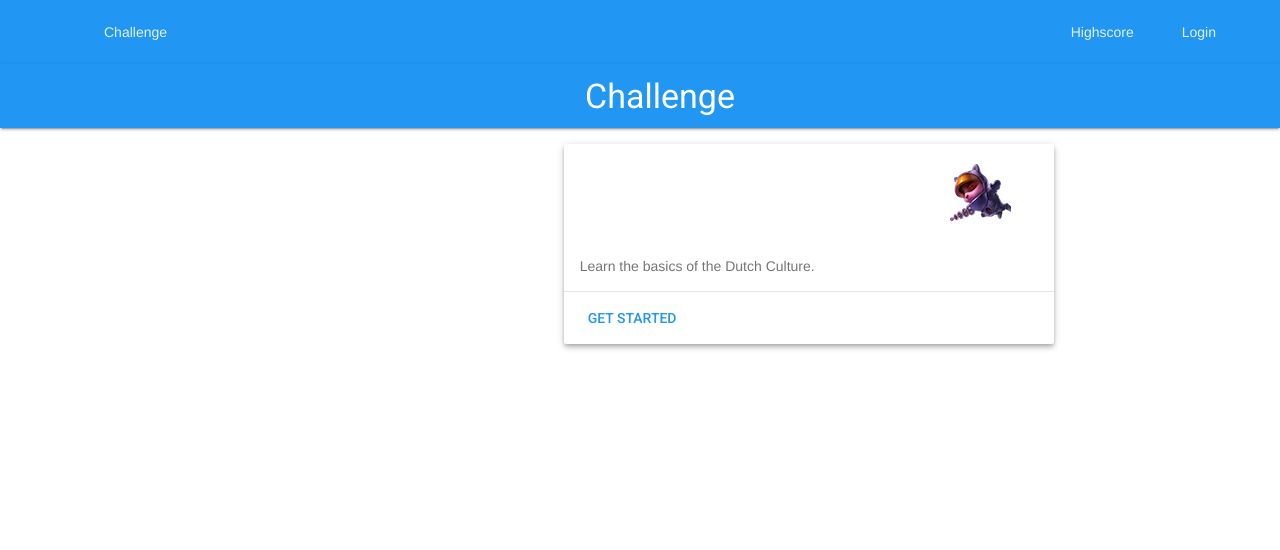
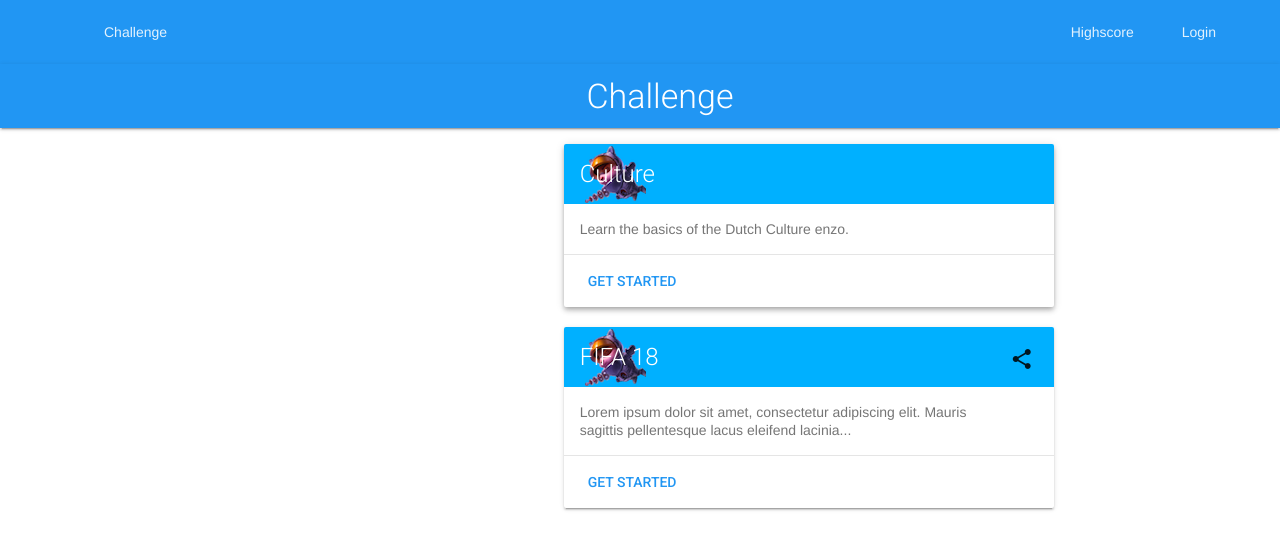
Before and after one commit to alt-daniel/project-REM, a plain HTML site: page index.html in a window 1280 px wide. Drawn offline with nearby package versions, Linux system fonts and the light colour scheme.

Commit message:
kleine update

```diff
--- a/css/style.css
+++ b/css/style.css
@@ -1,10 +1,15 @@
-.demo-card-event>.dutch {
-    color: #fff;
-    background: url('../img/teemo.png') center right 10% no-repeat  ;
-    text-align: center;
+html{
+    box-sizing : border-box;
 }
 
-demo-card-event.mdl-card {
+*, *:before, *:after{
+    box-sizing: inherit;
+}
+
+.mdl-grid {
+    margin: 0 auto;
+}
+.demo-card-event.mdl-card {
     width: 290px;
     min-height: 0;
 }
@@ -20,3 +25,26 @@
         width: 490px;
     }
 }
+
+.demo-card-event>.dutch {
+    color: #fff;
+    background: url('../img/teemo.png') center left 5% no-repeat #00b0ff;
+    text-align: center;
+}
+
+
+.mdl-card__title-text {
+    margin-left: 70px;
+}
+
+.mdl-card__actions {
+    display: flex;
+    box-sizing: border-box;
+    align-items: center;
+}
+
+
+.mdl-layout__header-row>.header_text{
+    font-weight: 200;
+    text-align: left;
+}
--- a/index.html
+++ b/index.html
@@ -65,11 +65,12 @@
 
                 <!-- First card -->
                 <div class="demo-card-event mdl-card mdl-shadow--4dp">
-                <div class="mdl-card__title mdl-card--expand dutch">
-                    <h2 class="mdl-card__title-text">Dutch Culture</h2>
-                </div>
+                    <div class="mdl-card__title dutch">
+                    <h2 class="mdl-card__title-text"> Culture</h2>
+                    </div>
+
                 <div class="mdl-card__supporting-text">
-                    Learn the basics of the Dutch Culture.
+                    Learn the basics of the Dutch Culture enzo.
                 </div>
                 <div class="mdl-card__actions mdl-card--border">
                     <a class="mdl-button mdl-button--colored mdl-js-button mdl-js-ripple-effect" href="pagina2.html">
@@ -78,6 +79,28 @@
                 </div>
             </div>
                 <!-- End first card -->
+
+                <br />
+                <div class="demo-card-event mdl-card mdl-shadow--2dp">
+                    <div class="mdl-card__title dutch">
+                        <h2 class="mdl-card__title-text">FIFA 18</h2>
+                    </div>
+                    <div class="mdl-card__supporting-text">
+                        Lorem ipsum dolor sit amet, consectetur adipiscing elit.
+                        Mauris sagittis pellentesque lacus eleifend lacinia...
+                    </div>
+                    <div class="mdl-card__actions mdl-card--border">
+                        <a class="mdl-button mdl-button--colored mdl-js-button mdl-js-ripple-effect">
+                            Get Started
+                        </a>
+                    </div>
+                    <div class="mdl-card__menu">
+                        <button class="mdl-button mdl-button--icon mdl-js-button mdl-js-ripple-effect">
+                            <i class="material-icons">share</i>
+                        </button>
+                    </div>
+                </div>
+
 
 
 
```
Also changed, not shown: 1 other file.
